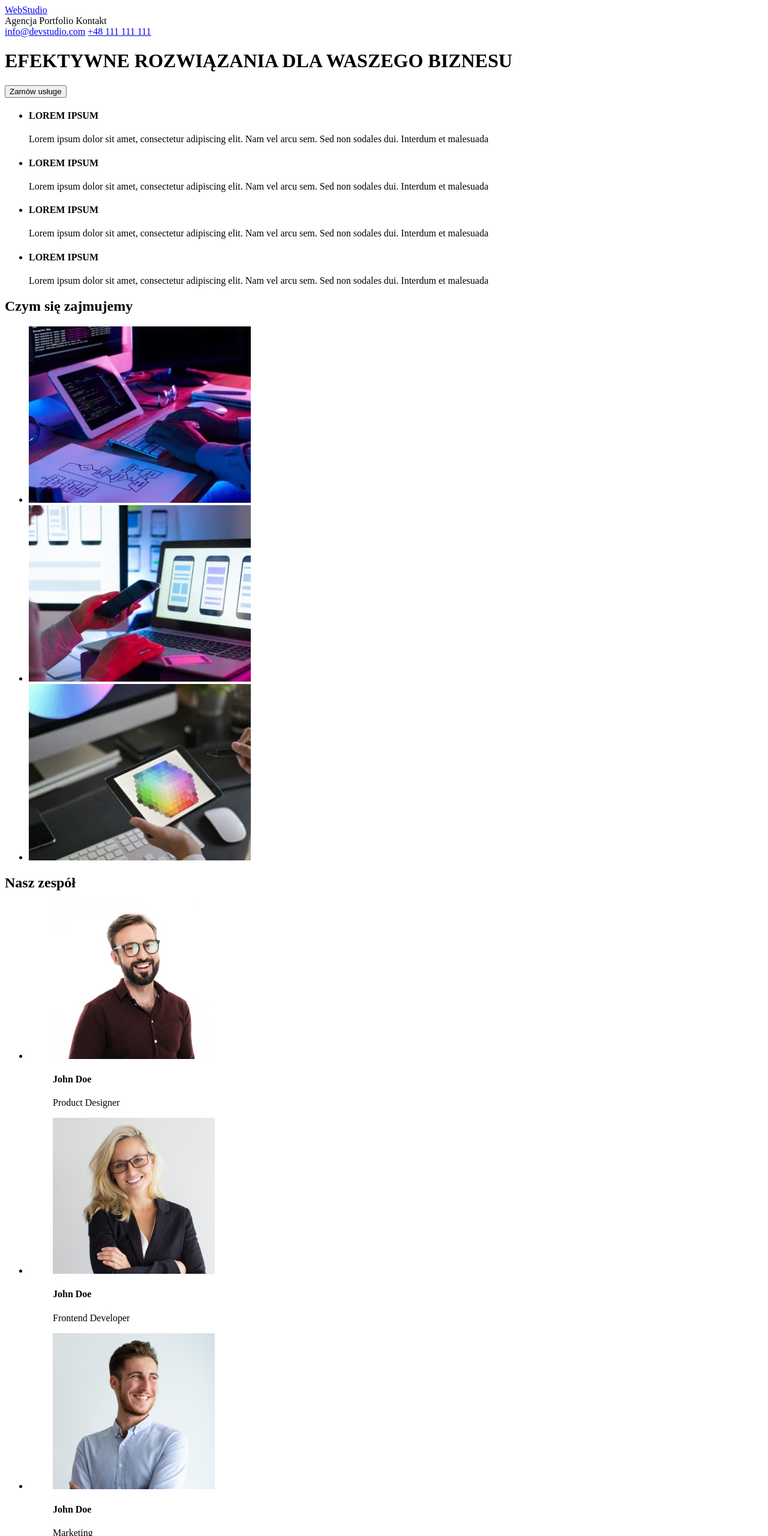
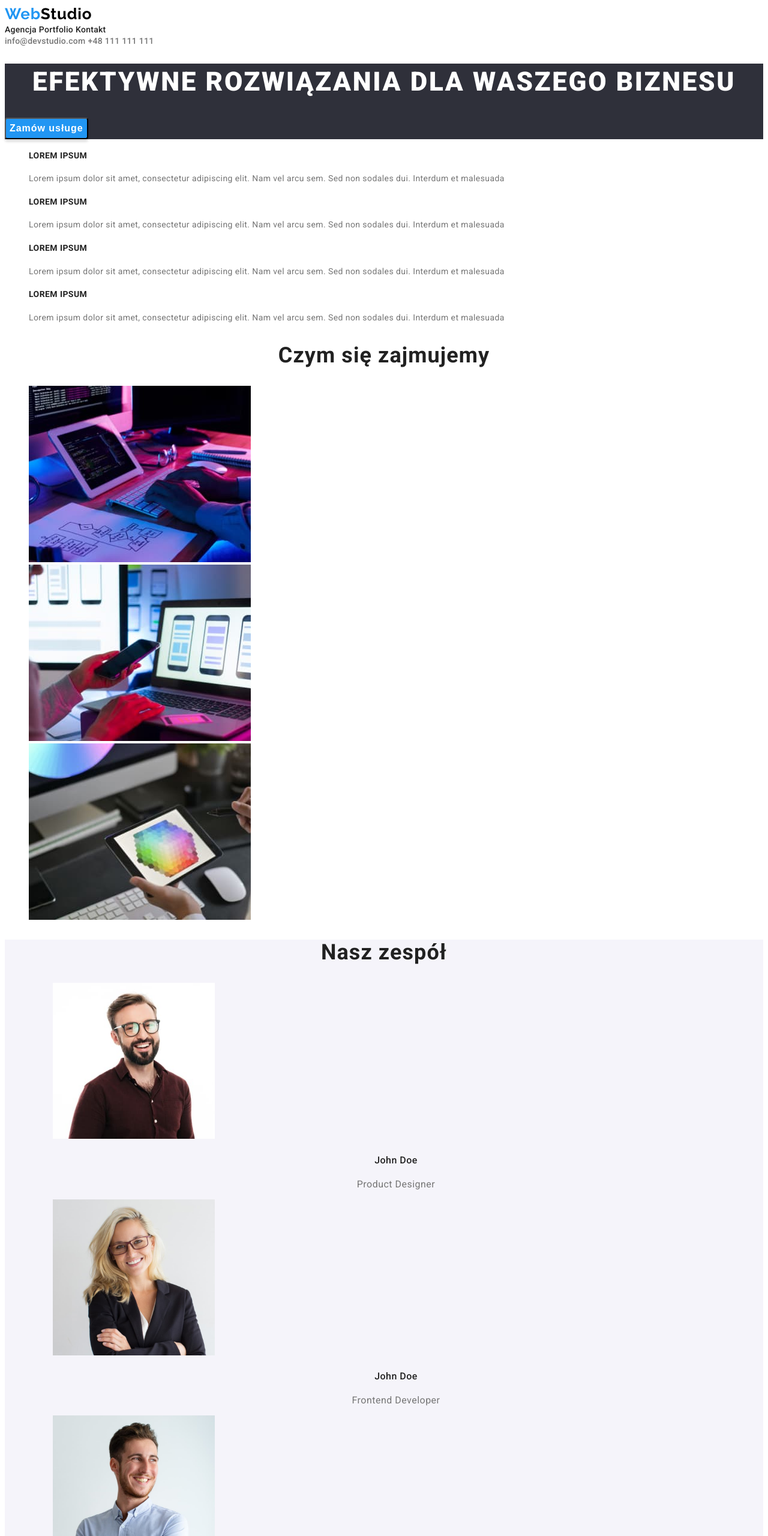
Before and after one commit to Dawid-Bazyluk/goit-markup-hw-02, a plain HTML site: page index.html in a window 1280 px wide. Shown: the top 2560 px of the page at 60% size. Drawn offline with Linux system fonts and the light colour scheme.

Commit message:
1 ver
do sprawdzenia

```diff
--- /dev/null
+++ b/css/style.css
@@ -0,0 +1,294 @@
+body {
+  font-family: "Roboto";
+  color: #212121;
+}
+
+/* HEADER */
+.top {
+  background-color: #fff;
+}
+.logo {
+  font-family: "Raleway";
+  font-style: normal;
+  font-weight: 700;
+  font-size: 26px;
+  line-height: 31px;
+  letter-spacing: 0.03em;
+  text-decoration: none;
+  color: #2196f3;
+}
+.logo > span {
+  color: #000000;
+}
+.agency-header {
+  font-family: "Roboto";
+  font-style: normal;
+  font-weight: 500;
+  font-size: 14px;
+  line-height: 16px;
+  letter-spacing: 0.02em;
+  color: #212121;
+}
+.agency-header:hover {
+  color: #2196f3;
+  cursor: pointer;
+}
+.portfolio-header {
+  font-family: "Roboto";
+  font-style: normal;
+  font-weight: 500;
+  font-size: 14px;
+  line-height: 16px;
+  letter-spacing: 0.02em;
+  text-decoration: none;
+
+  color: #212121;
+}
+
+.portfolio-header:hover {
+  color: #2196f3;
+  cursor: pointer;
+}
+
+.contact-header {
+  font-family: "Roboto";
+  font-style: normal;
+  font-weight: 500;
+  font-size: 14px;
+  line-height: 16px;
+  letter-spacing: 0.02em;
+
+  color: #212121;
+}
+.contact-header:hover {
+  color: #2196f3;
+  cursor: pointer;
+}
+.mail-top {
+  font-family: "Roboto";
+  font-style: normal;
+  font-weight: 500;
+  font-size: 14px;
+  line-height: 16px;
+  letter-spacing: 0.02em;
+
+  color: #757575;
+
+  text-decoration: none;
+}
+.mail-top:hover,
+.mail-top:focus {
+  color: #2196f3;
+  cursor: pointer;
+}
+
+.phone-top {
+  font-family: "Roboto";
+  font-style: normal;
+  font-weight: 500;
+  font-size: 14px;
+  line-height: 16px;
+  letter-spacing: 0.02em;
+  text-decoration: none;
+  color: #757575;
+}
+.phone-top:hover,
+.phone-top:focus {
+  color: #2196f3;
+  cursor: pointer;
+}
+/* HEADER */
+
+/* BODY */
+.main-box {
+  background: #2f303a;
+}
+.text-box {
+  font-style: normal;
+  font-weight: 900;
+  font-size: 44px;
+  line-height: 60px;
+  text-align: center;
+  letter-spacing: 0.06em;
+  text-transform: uppercase;
+  color: #ffffff;
+}
+.button-box {
+  background: #2196f3;
+  box-shadow: 0px 4px 4px rgba(0, 0, 0, 0.15);
+  border-radius: 4px;
+  font-style: normal;
+  font-weight: 700;
+  font-size: 16px;
+  line-height: 30px;
+  cursor: pointer;
+  letter-spacing: 0.06em;
+
+  color: #ffffff;
+}
+.box-lorem {
+  background: #ffffff;
+}
+.main-list {
+  list-style: none;
+}
+
+.lorem-ipsum-head {
+  font-style: normal;
+  font-weight: 700;
+  font-size: 14px;
+  line-height: 16px;
+  letter-spacing: 0.03em;
+  text-transform: uppercase;
+
+  color: #212121;
+}
+.lorem-ipsum-text {
+  font-style: normal;
+  font-weight: 400;
+  font-size: 14px;
+  line-height: 24px;
+  /* or 171% */
+
+  letter-spacing: 0.03em;
+
+  color: #757575;
+}
+.about-box {
+  background: #ffffff;
+}
+.text-about {
+  font-style: normal;
+  font-weight: 700;
+  font-size: 36px;
+  line-height: 42px;
+  text-align: center;
+  letter-spacing: 0.03em;
+}
+
+.about-pic {
+  list-style: none;
+}
+.team-box {
+  background: #f5f4fa;
+}
+
+.text-team {
+  font-style: normal;
+  font-weight: 700;
+  font-size: 36px;
+  line-height: 42px;
+  text-align: center;
+  letter-spacing: 0.03em;
+}
+.team-list {
+  list-style: none;
+}
+.team-name {
+  font-style: normal;
+  font-weight: 500;
+  font-size: 16px;
+  line-height: 19px;
+  /* identical to box height */
+
+  text-align: center;
+  letter-spacing: 0.03em;
+
+  color: #212121;
+}
+.team-position {
+  font-style: normal;
+  font-weight: 400;
+  font-size: 16px;
+  line-height: 19px;
+  /* identical to box height */
+
+  text-align: center;
+  letter-spacing: 0.03em;
+
+  color: #757575;
+}
+/* BODY */
+/* BOTTOM */
+.bottom {
+  background: #2f303a;
+}
+
+.address-bottom {
+  font-family: "Roboto";
+  font-style: normal;
+  font-weight: 400;
+  font-size: 14px;
+  line-height: 24px;
+  letter-spacing: 0.03em;
+
+  color: #ffffff;
+}
+.address-text {
+  font-family: "Roboto";
+  font-style: normal;
+  font-weight: 400;
+  font-size: 14px;
+  line-height: 171%;
+  letter-spacing: 0.03em;
+
+  color: rgba(255, 255, 255, 0.6);
+  text-decoration: none;
+}
+.address-text:hover,
+.address-text:focus {
+  color: #2196f3;
+  cursor: pointer;
+}
+/* ---------PORTFOLIO-------- */
+
+.button-list {
+  list-style: none;
+}
+
+.buttons-button-list {
+  border-radius: 4px;
+  font-style: normal;
+  font-weight: 500;
+  font-size: 16px;
+  line-height: 162%;
+  text-align: center;
+  letter-spacing: 0.03em;
+
+  color: #212121;
+}
+.buttons-button-list:hover,
+.buttons-button-list:focus {
+  font-style: normal;
+  font-weight: 500;
+  font-size: 16px;
+  line-height: 162%;
+  cursor: pointer;
+  text-align: center;
+  letter-spacing: 0.03em;
+  background-color: #2196f3;
+  color: #ffffff;
+}
+.project-pictures {
+  list-style: none;
+}
+
+.project-name {
+  font-style: normal;
+  font-weight: 700;
+  font-size: 18px;
+  line-height: 200%;
+
+  letter-spacing: 0.06em;
+
+  color: #212121;
+}
+.project-category {
+  font-style: normal;
+  font-weight: 400;
+  font-size: 16px;
+  line-height: 188%;
+  letter-spacing: 0.03em;
+
+  color: #757575;
+}
--- a/index.html
+++ b/index.html
@@ -4,60 +4,68 @@
     <meta charset="UTF-8" />
     <meta http-equiv="X-UA-Compatible" content="IE=edge" />
     <meta name="viewport" content="width=device-width, initial-scale=1.0" />
+    <link rel="stylesheet" href="css/style.css" />
+    <link rel="preconnect" href="https://fonts.googleapis.com" />
+    <link rel="preconnect" href="https://fonts.gstatic.com" crossorigin />
+    <link
+      href="https://fonts.googleapis.com/css2?family=Raleway:wght@700&family=Roboto:wght@400;500;700;900&display=swap"
+      rel="stylesheet"
+    />
     <title>Studio</title>
   </head>
   <body>
-    <header>
-      <a href="index.html">WebStudio</a>
+    <header class="top">
+      <a class="logo" href="index.html">Web<span>Studio</span> </a>
       <nav>
-        <a>Agencja</a>
-        <a>Portfolio</a>
-        <a>Kontakt</a>
+        <a class="agency-header">Agencja</a>
+        <a class="portfolio-header" href="portfolio.html">Portfolio</a>
+        <a class="contact-header">Kontakt</a>
       </nav>
-      <a href="mailto:info@devstudio.com">info@devstudio.com</a>
-      <a href="tel:+48111111111">+48 111 111 111</a>
+      <a class="mail-top" href="mailto:info@devstudio.com"
+        >info@devstudio.com</a
+      >
+      <a class="phone-top" href="tel:+48111111111">+48 111 111 111</a>
     </header>
     <main>
-      <div>
-        <h1>EFEKTYWNE ROZWIĄZANIA DLA WASZEGO BIZNESU</h1>
-        <button type="button">Zamów usługe</button>
+      <div class="main-box">
+        <h1 class="text-box">EFEKTYWNE ROZWIĄZANIA DLA WASZEGO BIZNESU</h1>
+        <button type="button" class="button-box">Zamów usługe</button>
       </div>
-      <section>
-        <ul>
+      <section class="box-lorem">
+        <ul class="main-list">
           <li>
-            <h4>LOREM IPSUM</h4>
-            <p>
+            <h4 class="lorem-ipsum-head">LOREM IPSUM</h4>
+            <p class="lorem-ipsum-text">
               Lorem ipsum dolor sit amet, consectetur adipiscing elit. Nam vel
               arcu sem. Sed non sodales dui. Interdum et malesuada
             </p>
           </li>
           <li>
-            <h4>LOREM IPSUM</h4>
-            <p>
+            <h4 class="lorem-ipsum-head">LOREM IPSUM</h4>
+            <p class="lorem-ipsum-text">
               Lorem ipsum dolor sit amet, consectetur adipiscing elit. Nam vel
               arcu sem. Sed non sodales dui. Interdum et malesuada
             </p>
           </li>
           <li>
-            <h4>LOREM IPSUM</h4>
-            <p>
+            <h4 class="lorem-ipsum-head">LOREM IPSUM</h4>
+            <p class="lorem-ipsum-text">
               Lorem ipsum dolor sit amet, consectetur adipiscing elit. Nam vel
               arcu sem. Sed non sodales dui. Interdum et malesuada
             </p>
           </li>
           <li>
-            <h4>LOREM IPSUM</h4>
-            <p>
+            <h4 class="lorem-ipsum-head">LOREM IPSUM</h4>
+            <p class="lorem-ipsum-text">
               Lorem ipsum dolor sit amet, consectetur adipiscing elit. Nam vel
               arcu sem. Sed non sodales dui. Interdum et malesuada
             </p>
           </li>
         </ul>
       </section>
-      <section>
-        <h2>Czym się zajmujemy</h2>
-        <!-- Dodałem listę -->
-        <ul>
+      <section class="about-box">
+        <h2 class="text-about">Czym się zajmujemy</h2>
+        <ul class="about-pic">
           <li>
             <img
               src="images/1image.jpg"
@@ -84,10 +92,10 @@
           </li>
         </ul>
       </section>
-      <section>
-        <h2>Nasz zespół</h2>
+      <section class="team-box">
+        <h2 class="text-team">Nasz zespół</h2>
         <!-- Tu również dodałem listę -->
-        <ul>
+        <ul class="team-list">
           <li>
             <figure>
               <img
@@ -96,8 +104,8 @@
                 width="270"
                 height="260"
               />
-              <figcaption>
-                <h4>John Doe</h4>
+              <figcaption class="team-position">
+                <h4 class="team-name">John Doe</h4>
                 Product Designer
               </figcaption>
             </figure>
@@ -110,8 +118,8 @@
                 width="270"
                 height="260"
               />
-              <figcaption>
-                <h4>John Doe</h4>
+              <figcaption class="team-position">
+                <h4 class="team-name">John Doe</h4>
                 Frontend Developer
               </figcaption>
             </figure>
@@ -124,8 +132,8 @@
                 width="270"
                 height="260"
               />
-              <figcaption>
-                <h4>John Doe</h4>
+              <figcaption class="team-position">
+                <h4 class="team-name">John Doe</h4>
                 Marketing
               </figcaption>
             </figure>
@@ -138,8 +146,8 @@
                 width="270"
                 height="260"
               />
-              <figcaption>
-                <h4>John Doe</h4>
+              <figcaption class="team-position">
+                <h4 class="team-name">John Doe</h4>
                 UI Designer
               </figcaption>
             </figure>
@@ -147,13 +155,15 @@
         </ul>
       </section>
     </main>
-    <footer>
-      <a href="index.html">WebStudio</a>
-      <address>m. Warszawa, Aleje Jerozolimskie 21</address>
+    <footer class="bottom">
+      <a class="logo" href="index.html">Web<span>Studio</span></a>
+      <address class="address-bottom">
+        m. Warszawa, Aleje Jerozolimskie 21
+      </address>
 
       <address>
-        <a href="mailto:info@devstudio.com">info@devstudio.com</a>
-        <a href="tel:+48111111111">+48 111 111 111</a>
+        <a class="address-text" href="mailto:info@devstudio.com">info@devstudio.com</a>
+        <a class="address-text" href="tel:+48111111111">+48 111 111 111</a>
       </address>
     </footer>
   </body>
```
Also changed, not shown: portfolio.html (added, +194 -0 lines), images/GrowingBusiness.jpg (added), images/InspirationhasnoBorders.jpg (added), images/MagazynLimitedEdition.jpg (added), images/ProjektLAB.jpg (added), images/grafikagoldenstar.jpg (added), images/projektboxes.jpg (added), images/projektprime.jpg (added), images/restauracjaseafood.jpg (added), images/technocrack.jpg (added).
